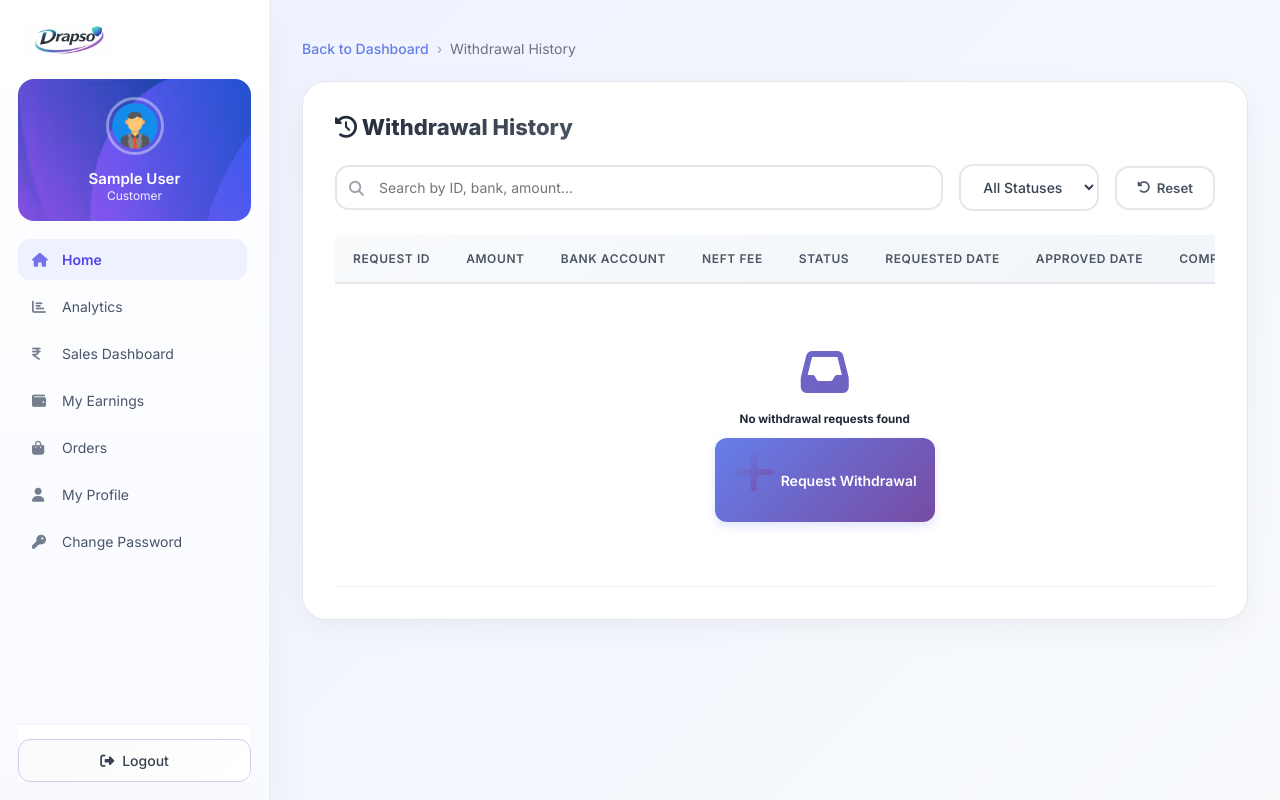
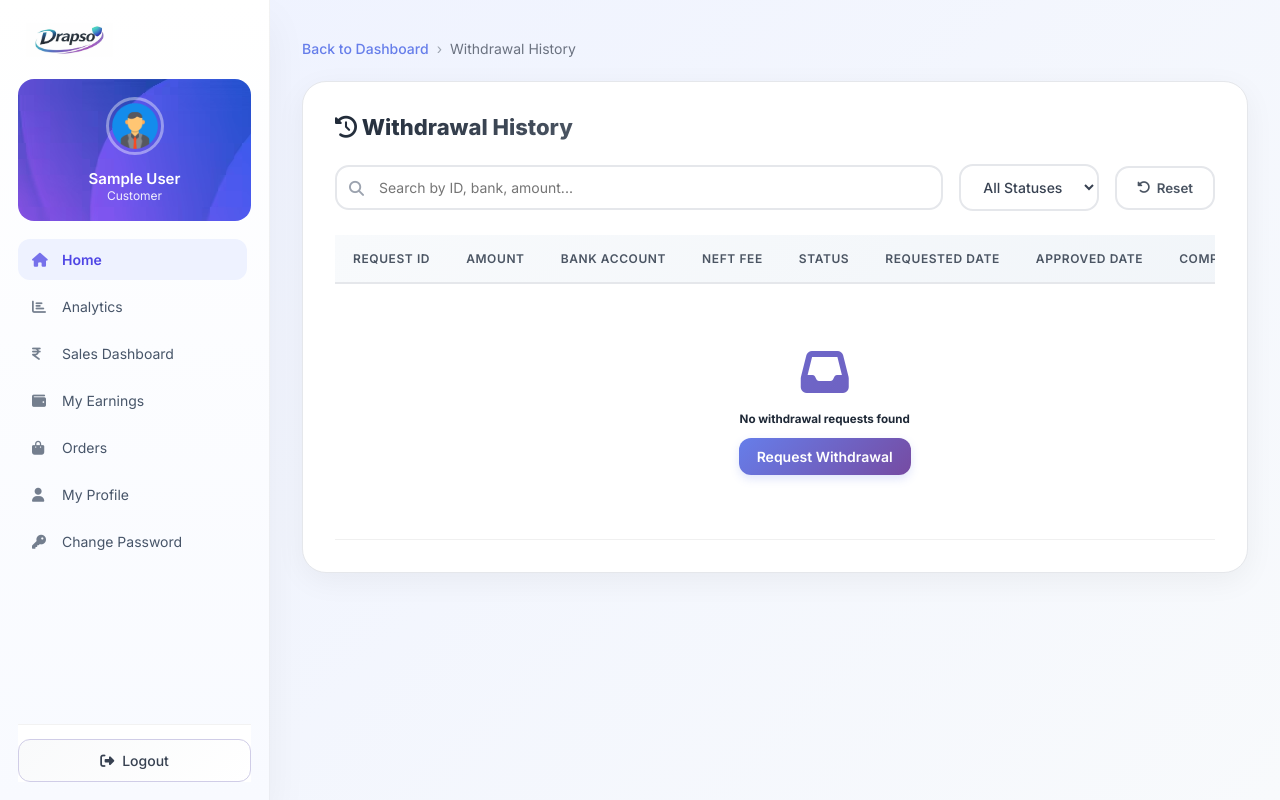
Before and after one commit to vinaykalwala/Drapso, a Django app: page /settlement/withdrawal/history/ in a window 1280 px wide. Run offline with Django 5.2, Linux system fonts and the light colour scheme; the visitor is signed in with stand-in values (Sample User, id 1); data comes from the database, SQL or seed files in the repository; data that the repository does not hold is empty.

Commit message:
fixed withdrawal_history

```diff
--- a/templates/settlement/withdrawal_history.html
+++ b/templates/settlement/withdrawal_history.html
@@ -445,7 +445,7 @@
                                 <i class="fas fa-inbox"></i>
                                 <h5>No withdrawal requests found</h5>
                                 <a href="{% url 'settlement:withdrawal_request' %}" class="empty-btn">
-                                    <i class="fas fa-plus"></i> Request Withdrawal
+                                    </i> Request Withdrawal
                                 </a>
                             </div>
                         </td>
```
